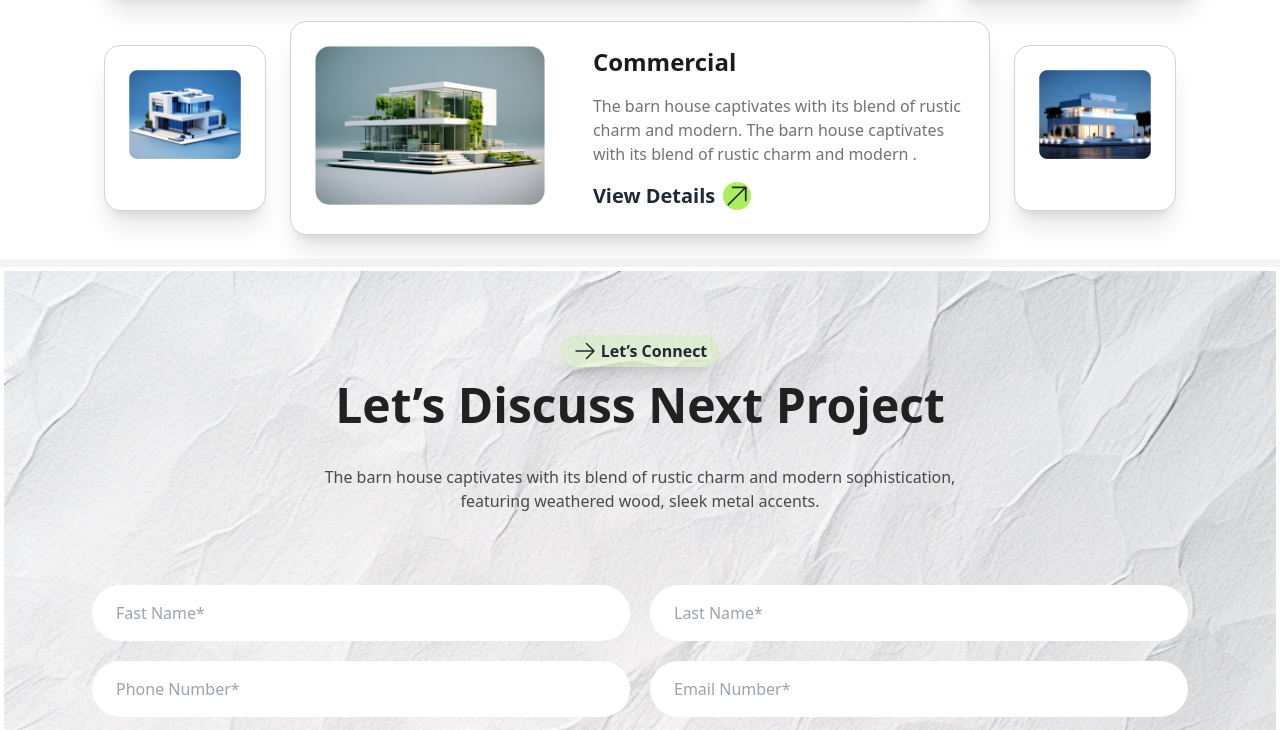
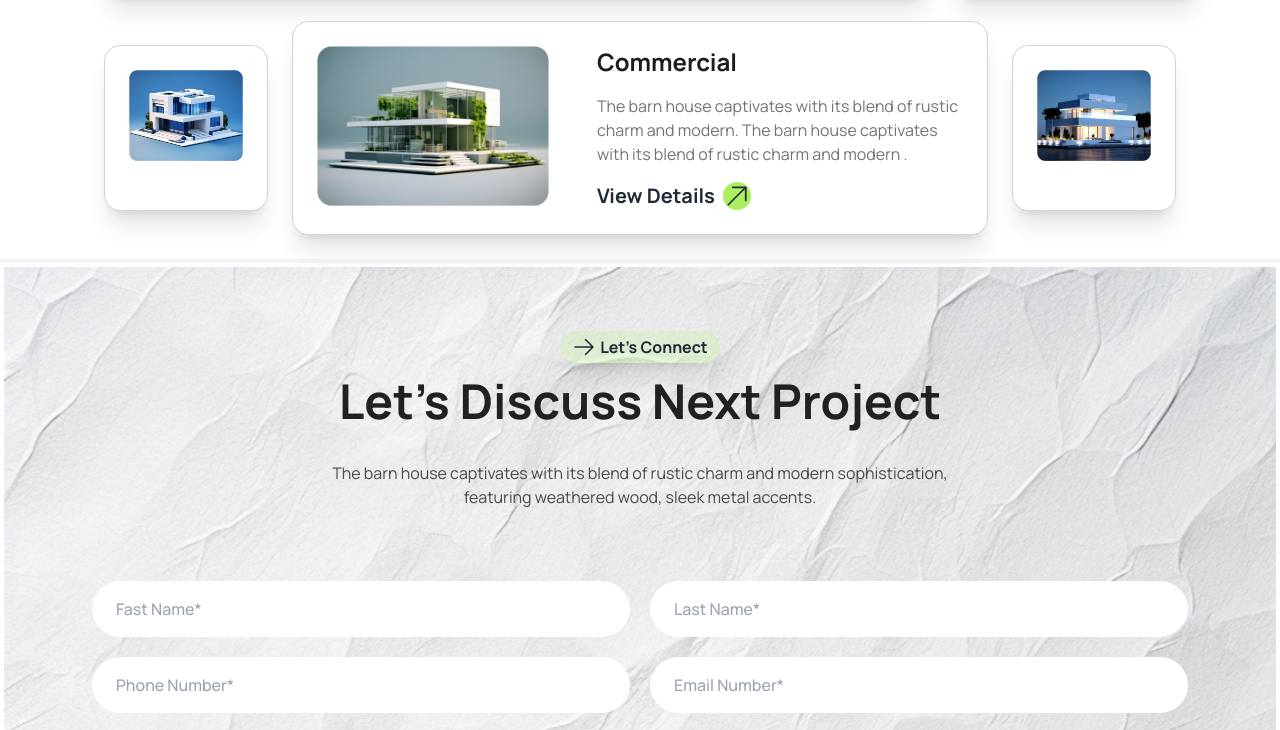
Before and after one commit to rayhan352/3rd_assignment, a plain HTML site: page index.html in a window 1280 px wide. Shown: the part 2439-3169 px from the top of the page. Drawn offline with nearby package versions, Linux system fonts and the light colour scheme.

Commit message:
Latest works

```diff
--- a/index.html
+++ b/index.html
@@ -7,15 +7,10 @@
     <title>Assignment three</title>
     <link href="https://cdn.jsdelivr.net/npm/daisyui@4.12.10/dist/full.min.css" rel="stylesheet" type="text/css" />
     <script src="https://cdn.tailwindcss.com"></script>
-    <!-- // <uniquifier>: Use a unique and descriptive class name
-        // <weight>: Use a value from 200 to 800
+    <link rel="preconnect" href="https://fonts.googleapis.com">
+    <link rel="preconnect" href="https://fonts.gstatic.com" crossorigin>
+    <link href="https://fonts.googleapis.com/css2?family=Manrope:wght@200..800&display=swap" rel="stylesheet">
 
-        .manrope-<uniquifier> {
-          font-family: "Manrope", sans-serif;
-          font-optical-sizing: auto;
-          font-weight: <weight>;
-          font-style: normal;
-        } -->
 
     <script>
         tailwind.config = {
@@ -32,9 +27,15 @@
             }
         }
     </script>
+    <style>
+
+        .manrope-font {
+          font-family: "Manrope", sans-serif;
+        }
+    </style>
 </head>
 
-<body class="bg-body_bg">
+<body class="bg-body_bg manrope-font">
     <header class="bg-[#ffffff] pb-10 ">
         <!-- nav-section -->
         <div class="navbar bg-base-100 md:px-20 px-5 ">
@@ -255,7 +256,7 @@
                     </p>
                 </div>
                 <div class="  ">
-                    <div class= "flex md:flex-row flex-col">
+                    <div class="flex md:flex-row flex-col">
                         <div
                             class="  flex md:flex-row flex-col rounded-2xl col-span-4 bg-[#ffffff] shadow-xl border border-[#d4d3d3] m-6">
                             <div class="p-6 w-full items-center">
@@ -282,8 +283,7 @@
                         </div>
 
 
-                        <div
-                            class=" col-span-2 rounded-2xl bg-[#ffffff] shadow-xl border border-[#d4d3d3] my-6  p-6 ">
+                        <div class=" col-span-2 rounded-2xl bg-[#ffffff] shadow-xl border border-[#d4d3d3] my-6  p-6 ">
                             <img class="w-full" src="./assets/img2.png" alt="">
                         </div>
                         <div
@@ -291,7 +291,7 @@
                             <img class="w-full" src="./assets/img5.png" alt="">
                         </div>
                     </div>
-                    <div class= "flex md:flex-row flex-col" >
+                    <div class="flex md:flex-row flex-col">
                         <div
                             class="flex order-4 col-span-4 md:flex-row flex-col rounded-2xl bg-[#ffffff] shadow-xl border border-[#d4d3d3]   ">
                             <div class="p-6 items-center w-full">
@@ -315,7 +315,7 @@
                             </div>
                         </div>
                         <div
-                            class=" order-3 w-fit col-span-1 rounded-2xl bg-[#ffffff] shadow-xl border border-[#d4d3d3]  m-6 p-6 ">
+                            class=" order-3  col-span-1 rounded-2xl bg-[#ffffff] shadow-xl border border-[#d4d3d3]  m-6 p-6 ">
                             <img class="w-full" src="./assets/img3.png" alt="">
                         </div>
                         <div
@@ -330,7 +330,7 @@
 
         <!--Let’s Connect-->
         <section
-            class="bg-[url('./assets/bg.jpg')] bg-no-repeat bg-cover border-white border-4 text-center align w-full md:px-20 px-5 py-16 my-2 ">
+            class="bg-[url('./assets/bg.jpg')] bg-no-repeat bg-cover border-white border-4 text-center align w-full md:px-20 px-5 py-16 my-1 ">
             <div class="container m-auto">
                 <div class="text-center">
                     <button
```
